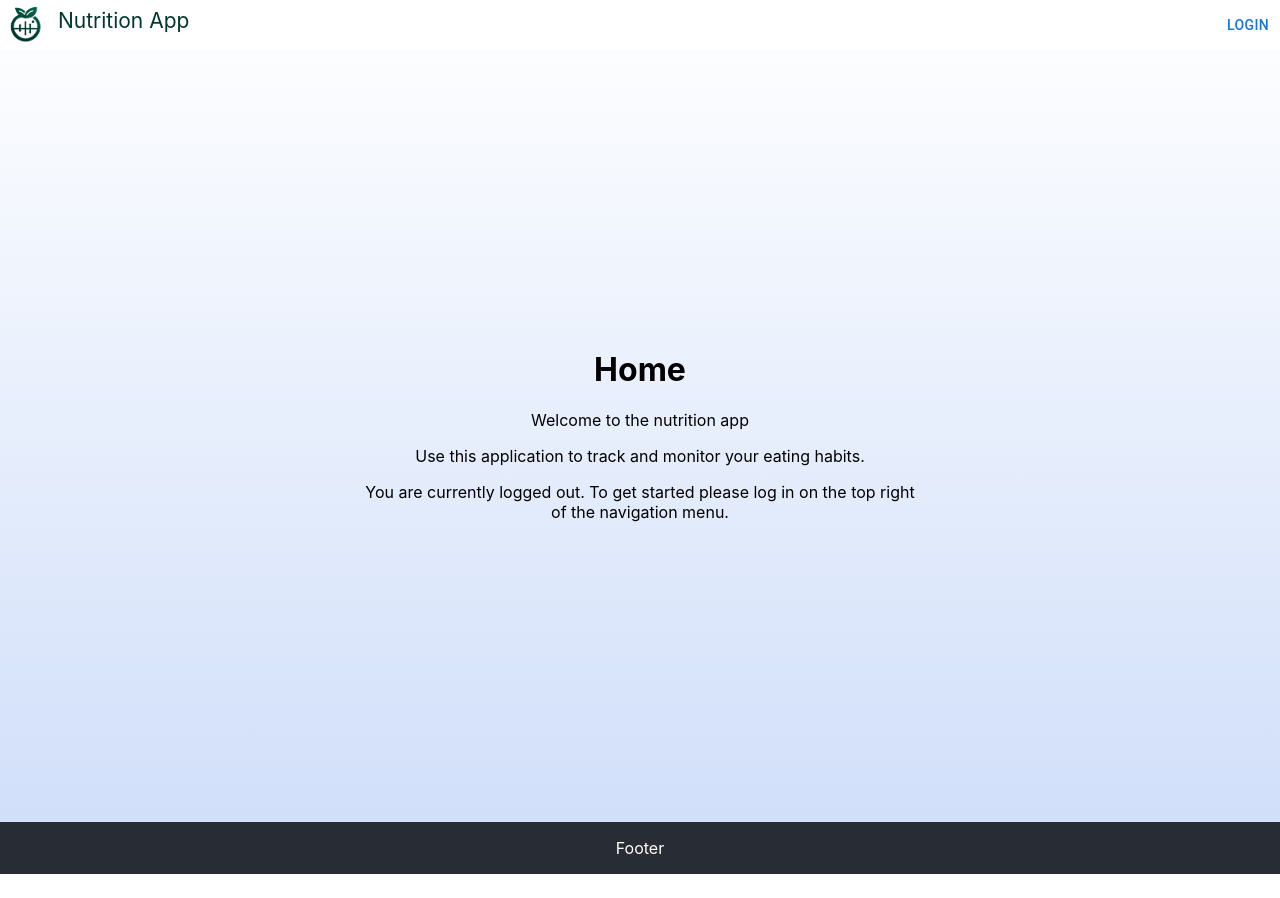
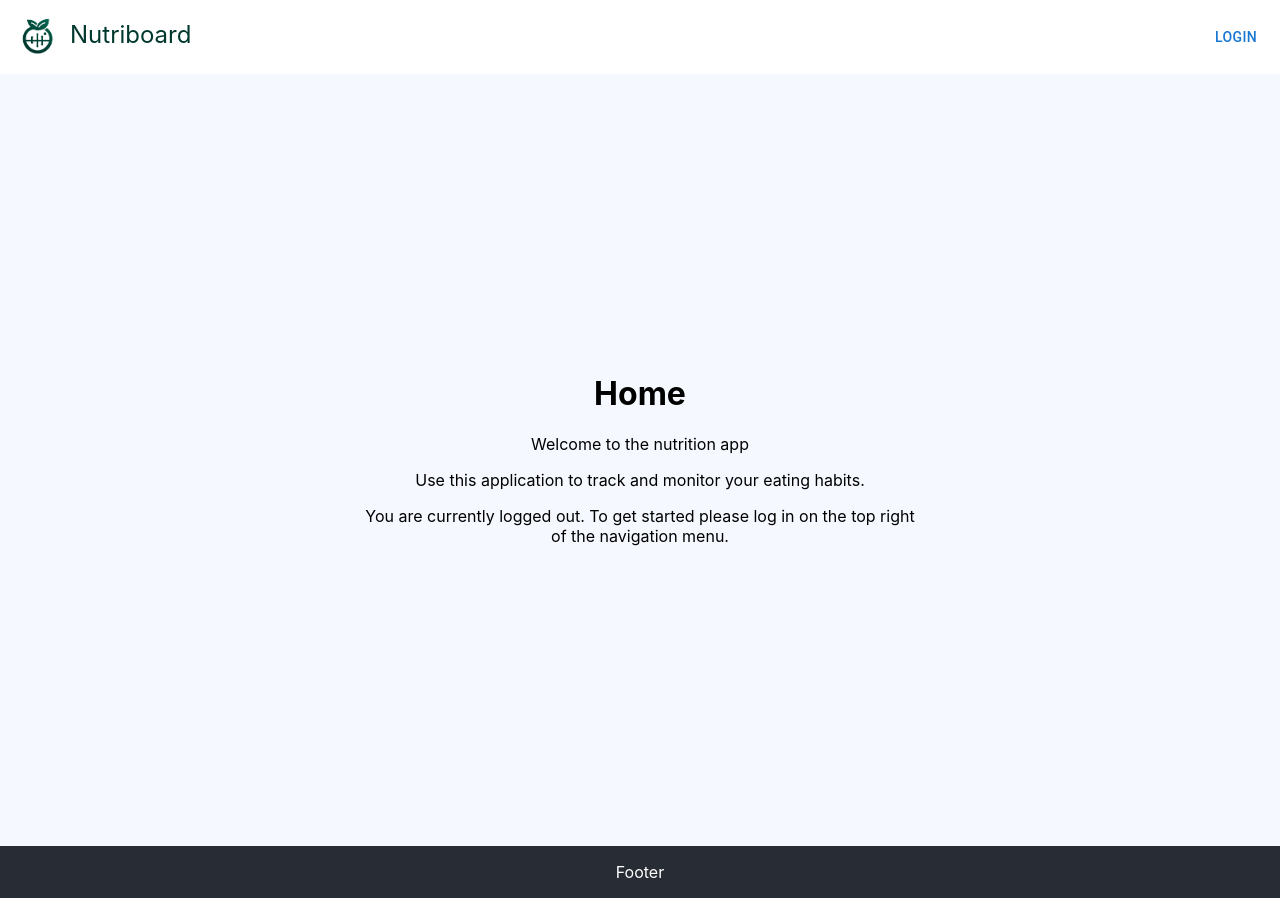
Before and after one commit to AbhB2303/nutrition-app, a React (Create React App) app in the folder frontend/: page / in a window 1280 px wide. Before the commit the page ends 874 px from the top, so only its background shows below. Built offline with nearby package versions, Linux system fonts and the light colour scheme.

Commit message:
nav and btn style

```diff
--- a/frontend/src/App.css
+++ b/frontend/src/App.css
@@ -1,5 +1,6 @@
 .App {
-  background-image: linear-gradient(white, #CEDDF9);
+  /* background-image: linear-gradient(white, #CEDDF9); */
+  background-color: #f5f8ff;
 }
 
 .container {
--- a/frontend/src/Components/navigator/navigator.css
+++ b/frontend/src/Components/navigator/navigator.css
@@ -1,6 +1,7 @@
 .navbar {
-  background-color: rgb(231, 231, 231);
+  background-color: rgb(255, 255, 255);
   max-height: 100vh;
+  padding: 12px;
   display: flex;
   flex-direction: column;
   text-align: center;
--- a/frontend/src/Components/navigator/navigator.jsx
+++ b/frontend/src/Components/navigator/navigator.jsx
@@ -21,9 +21,9 @@ export const Navigator = () => {
           <Link
             underline="none"
             href="/home"
-            style={{ margin: "0.5rem", color: "#00382e", display: "flex" }}
+            style={{ margin: "0.5rem", color: "#00382e", display: "flex", fontSize: "24px" }}
           >
-            Nutrition App
+            Nutriboard
           </Link>
         </div>
         {isAuthenticated ? (
--- a/frontend/src/Pages/Home/Home.css
+++ b/frontend/src/Pages/Home/Home.css
@@ -101,3 +101,7 @@
 .table-container {
     margin: 1rem;
 }
+
+.table-cell {
+    font-size: min(3vw, 18px);
+}
--- a/frontend/src/Pages/Home/Home.jsx
+++ b/frontend/src/Pages/Home/Home.jsx
@@ -16,6 +16,8 @@ import Alert from "@mui/material/Alert";
 import IconButton from "@mui/material/IconButton";
 import Collapse from "@mui/material/Collapse";
 import CloseIcon from "@mui/icons-material/Close";
+import AddIcon from '@mui/icons-material/Add';
+import AccessTimeIcon from '@mui/icons-material/AccessTime';
 import Box from "@mui/material/Box";
 import Table from '@mui/material/Table';
 import TableBody from '@mui/material/TableBody';
@@ -236,6 +238,7 @@ export const Home = () => {
         <h1 className="home-title">Nutrition Dashboard</h1>
         <div className="home-options">
           <Button
+            startIcon={<AccessTimeIcon />}
             variant="contained"
             key="Record a new meal"
             style={{ margin: "10px" }}
@@ -246,6 +249,7 @@ export const Home = () => {
             Record a Meal
           </Button>
           <Button
+            startIcon={<AddIcon />}
             variant="contained"
             key="Create a new meal"
             style={{ margin: "10px" }}
@@ -259,6 +263,15 @@ export const Home = () => {
       </div>
       {/* Mostly taken from example, needs to be customized for app */}
       <div className="home-body">
+        <div>
+          <p> Welcome to your nutrition dashboard!</p>
+          <p>To begin, create a meal to provide us with information on your recently consumed meals.</p>
+          <p>Once that's done, you can record meals to indicate the date and time that these items were consumed.</p>
+        </div>
+        <div>
+          <h2>Recommendations</h2>
+          <p>These recommendations are provided based on your recent consumption habits.</p>
+        </div>
         <div style={{ display: "flex", flexDirection: "row", justifyContent: "space-between" }}>
           <div className="recommendations-container">
             <h3 style={{ textAlign: "left" }}>Recommendation 1</h3>
@@ -277,6 +290,8 @@ export const Home = () => {
             </p>
           </div>
         </div>
+        <h2>Nutritional overview</h2>
+        <p>A visual overview is given for your nutritional value over time. Select a meal to view its specific nutritional content.</p>
         <div style={{ display: "flex", flexDirection: "row", justifyContent: "space-between" }}>
           <div className="graph">
             <div
@@ -373,17 +388,13 @@ export const Home = () => {
         </div>
       </div>
       <div className="table-container">
+        <h2 style={{marginBottom: "0"}}> Recently consumed meals </h2>
+        <p>The values indicated are all listed in grams.</p>
         <TableContainer component={Paper}>
           {tableData && (
             <Table className="table">
               <TableHead>
-                <TableRow
-                  style={{
-                    backgroundColor: "white",
-                    color: "black",
-                    fontWeight: "bold"
-                  }}
-                >
+                <TableRow>
                   <TableCell style={{ fontWeight: "bold" }}>Meal Name</TableCell>
                   <TableCell style={{ fontWeight: "bold" }}>Protein</TableCell>
                   <TableCell style={{ fontWeight: "bold" }}>Fat</TableCell>
```
